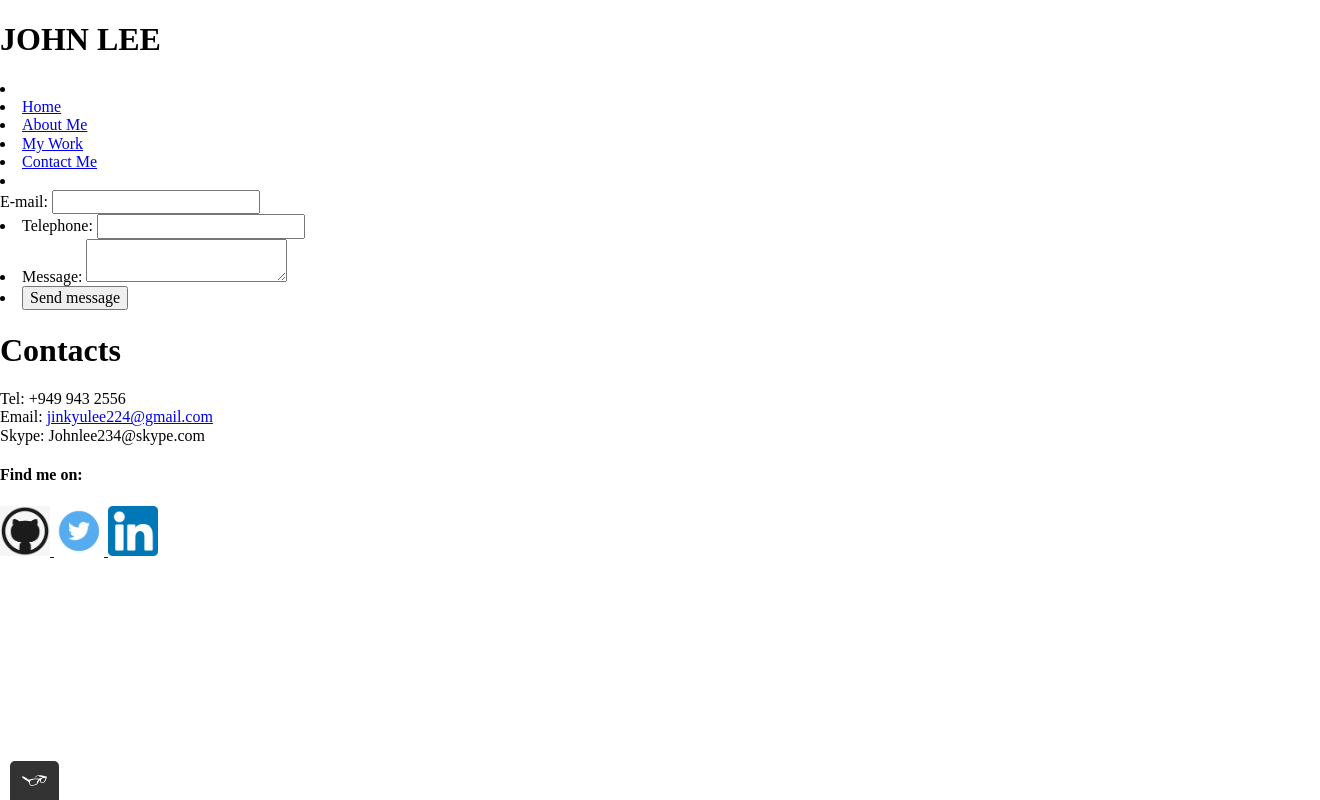
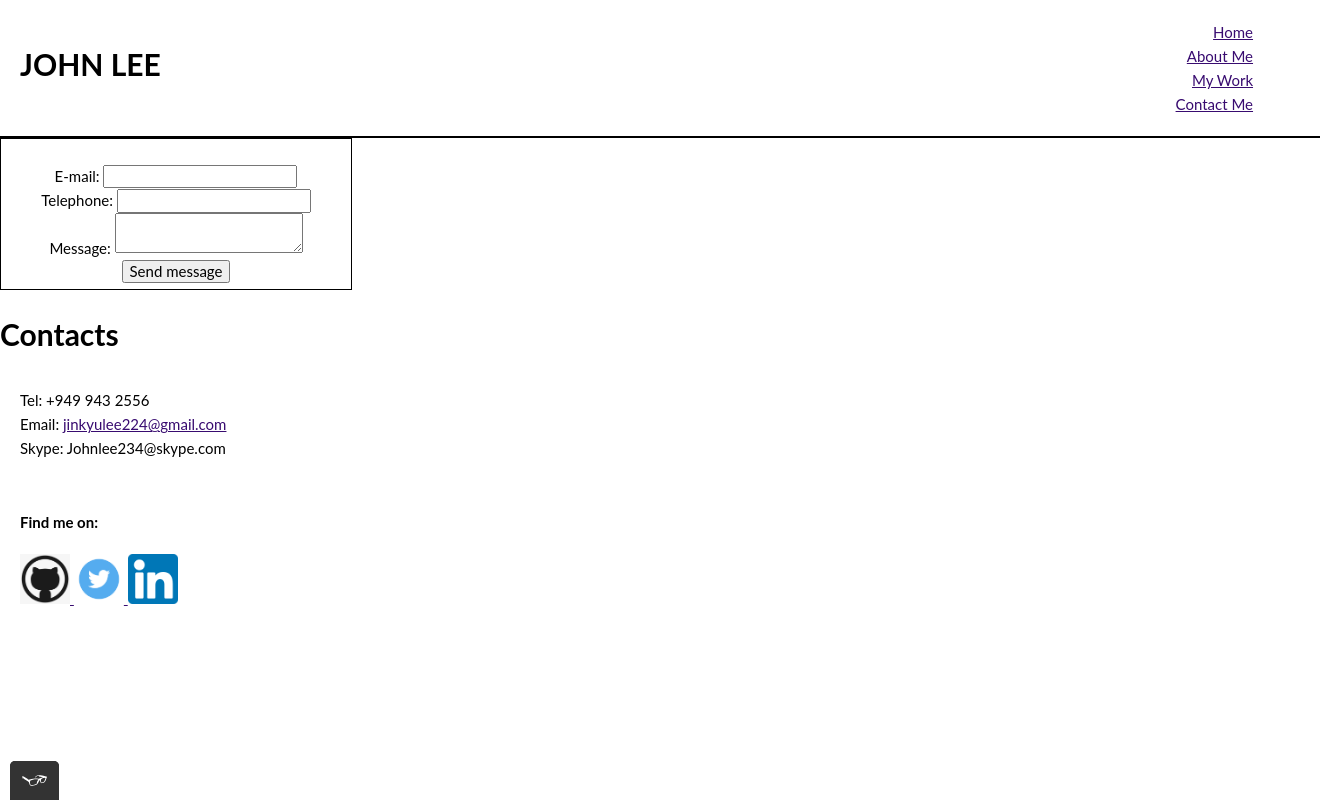
Before and after one commit to jinkyulee18/website-portfolio, a plain HTML site: page contact.html in a window 1280 px wide. Shown: the whole page, 1320 px wide, since content can reach past the window. Drawn offline with nearby package versions, Linux system fonts and the light colour scheme; files that its build step writes are made by us from their sources; a web font is replaced by a local one.

Commit message:
Add files via upload

```diff
--- a/contact.html
+++ b/contact.html
@@ -9,7 +9,7 @@
   <link rel="preconnect" href="fonts.googleapis.com">
  <link rel="preconnect" href="fonts.gstatic.com" crossorigin>
  <link href="fonts.googleapis.com/css2?family=Lato:wght@300&display=swap" rel="stylesheet">
-  <link rel="stylesheet" type="text/css" href="/website-portfolio//css/styles.production.css">
+  <link rel="stylesheet" type="text/css" href="/website-portfolio/css/styles.production.css">
   <meta name="viewport" content="width=device-width, initial-scale=1">
 </head>
 
```
